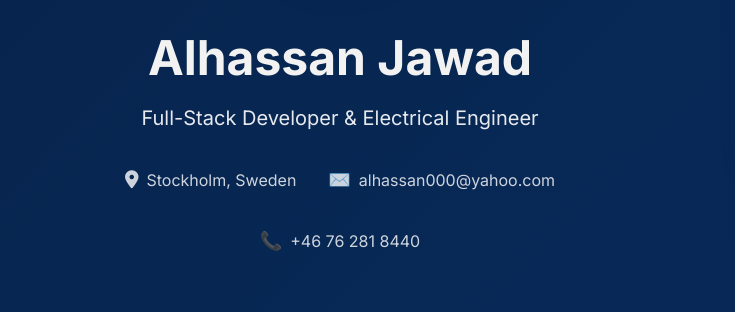
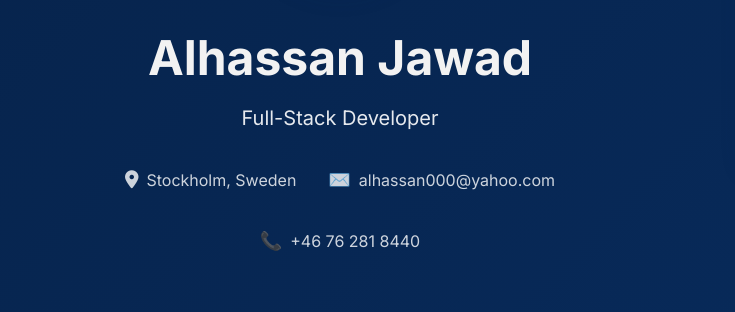
Before and after one commit to AcheronEiden/AcheronEiden.github.io, a plain HTML site: page index.html in a window 1280 px wide. Shown: the part 355-667 px from the top of the page, 0-735 px from the left. Drawn offline with Linux system fonts and the light colour scheme.

Commit message:
Update index.html

```diff
--- a/index.html
+++ b/index.html
@@ -75,7 +75,7 @@
                                 <img src="profile-image.png" alt="Alhassan Jawad" class="profile-image">
                             </div>
                             <h1 class="hero-title">Alhassan Jawad</h1>
-                            <p class="hero-subtitle">Full-Stack Developer & Electrical Engineer</p>
+                            <p class="hero-subtitle">Full-Stack Developer</p>
 
                             <div class="hero-info">
                                 <div class="info-item">
```
